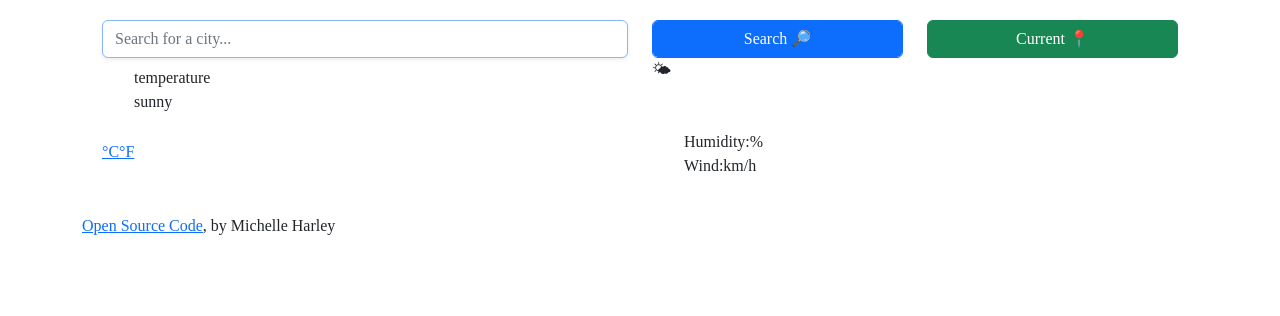
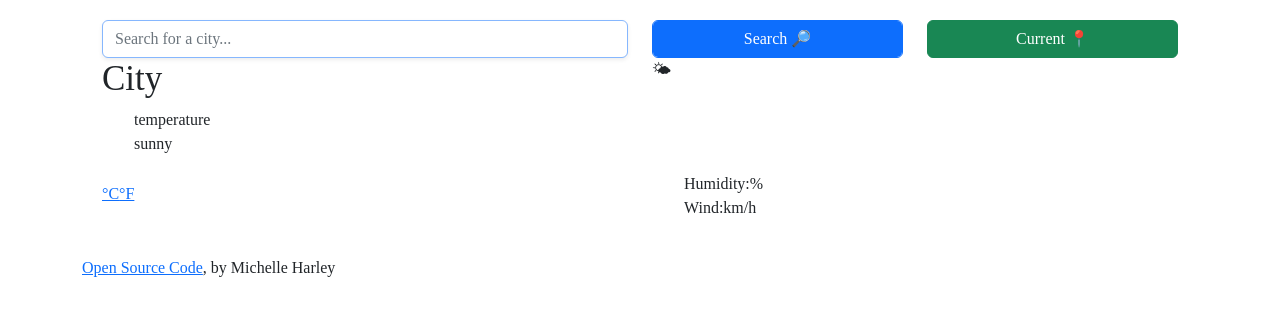
Before and after one commit to harleyma1851/react-week4-weather-app, a React (Create React App) app: page / in a window 1280 px wide. Shown: the top 316 px of the page. Built offline with nearby package versions, Linux system fonts and the light colour scheme.

Commit message:
Made edits according to slack help

```diff
--- a/src/Weather.js
+++ b/src/Weather.js
@@ -40,7 +40,7 @@ export default function Weather() {
       </div>
       <div className="row">
         <div className="col-6">
-          <h1 id="city"></h1>
+          <h1 id="city">City</h1>
           <ul>
             <li id="current-temp">temperature</li>
             <li id="sky">sunny</li>
@@ -56,10 +56,10 @@ export default function Weather() {
         <div className="col-6">
           <span className="temperature" id="temperature"></span>
           <span className="units">
-            <a href="#" id="celsius-link">
+            <a href="/" id="celsius-link">
               °C
             </a>
-            <a href="#" id="fahrenheit-link">
+            <a href="/" id="fahrenheit-link">
               °F
             </a>
           </span>
```
